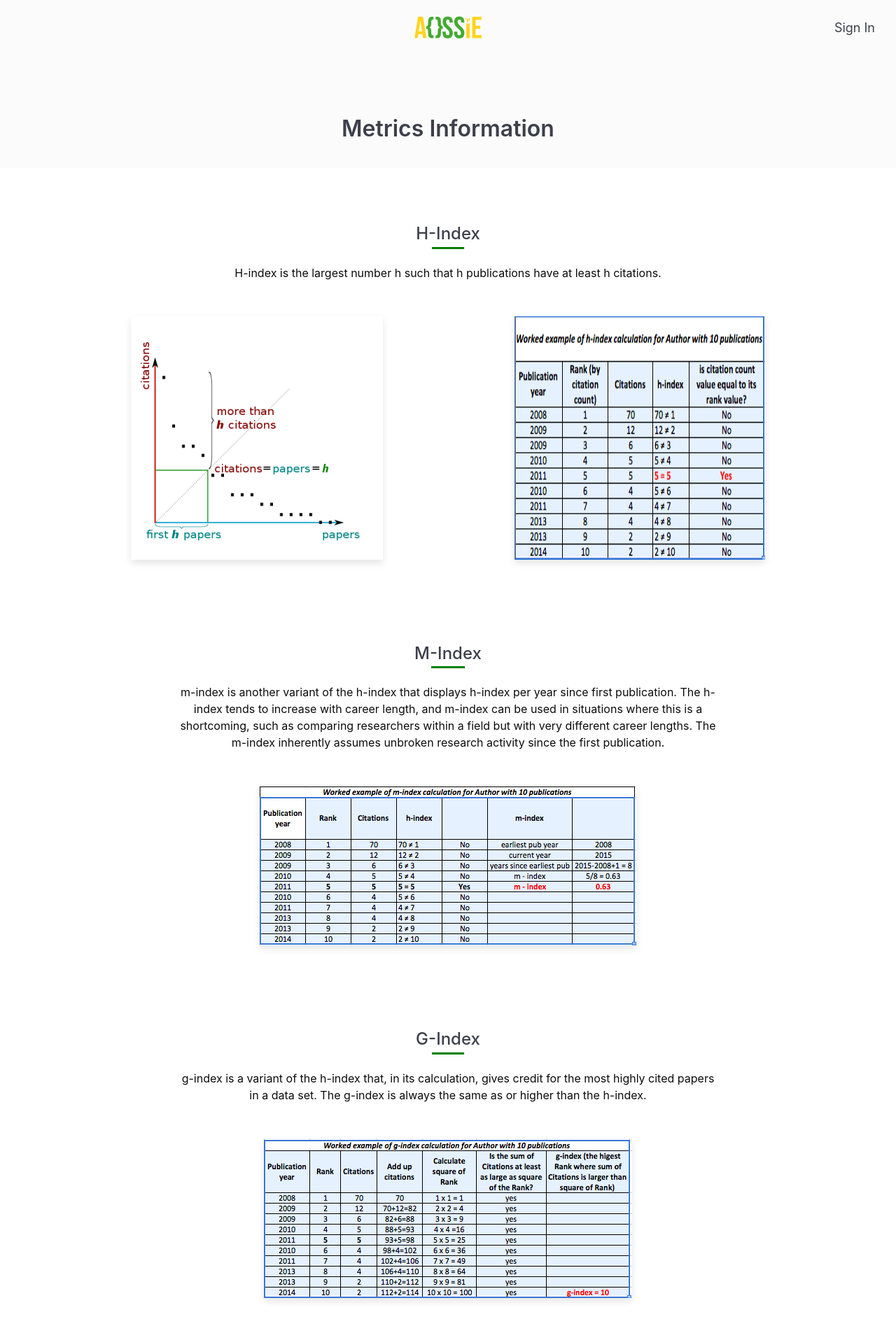
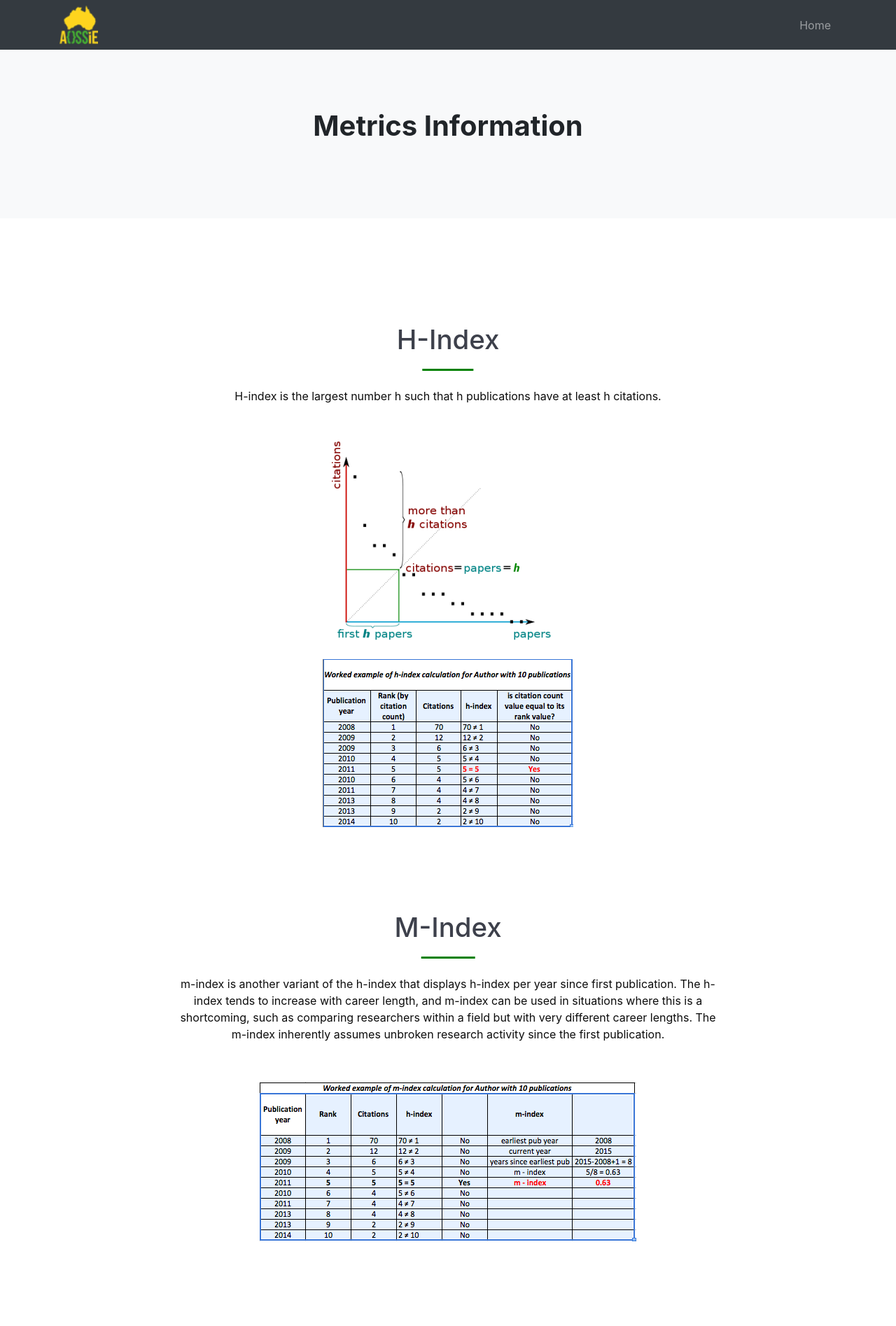
Before and after one commit to AOSSIE-Org/Aossie-Scholar, a Django app: page /metrics/info_page/ in a window 1280 px wide. Shown: the top 1895 px of the page at 70% size. Run offline with Django 3.2, Linux system fonts and the light colour scheme; parts of the project's set-up code (start-up, migrations or seed data) failed here and were passed over; some libraries are stand-ins or nearby versions; some web fonts are replaced.

Commit message:
onfo page made responsive

```diff
--- a/aossie_scholar/settings.py
+++ b/aossie_scholar/settings.py
@@ -76,9 +76,9 @@ WSGI_APPLICATION = 'aossie_scholar.wsgi.application'
 DATABASES = {
     'default': {
         'ENGINE': 'django.db.backends.postgresql',
-        'NAME': 'DATABASE NAME HERE',
-        'USER': 'USERNAME HERE',
-        'PASSWORD': 'PASSWORD HERE',
+        'NAME': 'aodb',
+        'USER': 'postgres',
+        'PASSWORD': 'burger',
         'HOST': '127.0.0.1',                #Default host and ports
         'PORT': '5432',
     }
--- a/metrics/static/metrics/infodesign.css
+++ b/metrics/static/metrics/infodesign.css
@@ -1,88 +1,18 @@
-@import url('https://rsms.me/inter/inter.css');
-
-*,
-*::before,
-*::after {
-	box-sizing: border-box;
+body{
+	overflow-x: hidden;
+}
+header {
+	padding: 156px 0 100px;
 }
 
-html {
-	max-width: 100%;
-	box-sizing: border-box;
-	font-size: 10px;
+section {
+	padding: 150px 0;
+	height: 85vh;
 }
 
-body {
-	margin: 0;
-	padding: 0;
-	box-sizing: border-box;
-	min-width: 100vw;
-	max-width: 100%;
-	font-size: 10px;
-	background-color: #fff;
-	font-family: "Inter", Helvetica, Verdana, Arial, sans-serif;
-	overflow-x: hidden;
-}
-
-.nav {
-	background-color: #FBFBFB;
-	width: 100vw;
-	height: 80px;
-	display: flex;
-	align-items: center;
-	justify-content: center;
-}
-
-.nav__link {
-	position: absolute;
-	right: 30px;
-	text-decoration: none;
-	font-size: 18px;
-	color: #3d404b;
-}
-
-.nav__link::after {
-	content: '';
-	display: block;
-	position: relative;
-	top: 1px;
-	width: 0;
-	height: 2px;
-	background-color: #3d404b;
-	transition: 0.3s cubic-bezier(0.785, 0.135, 0.15, 0.86);
-}
-
-.nav__link:hover {
-	color: #3d404b;
-	text-decoration: none;
-}
-
-.nav__link:hover::after {
-	width: 100%;
-}
-
-.header {
-	background-color: #FBFBFB;
-	width: 100vw;
-	height: 20vh;
-	padding-bottom: 4vh;
-	display: flex;
-	align-items: flex-end;
-	justify-content: center;
-}
-
-.header__heading {
-	font-size: 3.2rem;
-	font-weight: 600;
-	text-align: center;
-	color: #3d404b;
-}
-
-.information {
-	width: 100vw;
-	min-height: 100vh;
-	background-color: #ffffff;
-	margin-top: 10vh;
+img#navlogo {
+	width: 55px;
+	height: 55px;
 }
 
 .def {
@@ -134,14 +64,7 @@ body {
 .def__image {
 	box-shadow: 0px 5px 10px rgba(0, 0, 0, 0.1);
 }
-
-.footer {
-	margin-top: 10vh;
-	background-color: #34363f;
-	padding: 20px 0;
-	display: flex;
-	align-items: center;
-	justify-content: center;
-	color: #ffffff;
-	font-size: 1.8rem;
-}
+.responsive {
+	max-width: 100%;
+	height: auto;
+  }
--- a/metrics/templates/metrics/home.html
+++ b/metrics/templates/metrics/home.html
@@ -46,7 +46,7 @@
                         <a class="nav-link js-scroll-trigger" href="#register">Register</a>
                     </li>
                     <li class="nav-item">
-                        <a class="nav-link js-scroll-trigger" href="#contact">Contact</a>
+                        <a class="nav-link js-scroll-trigger" href="#contact">Contact Us</a>
                     </li>
                 </ul>
             </div>
--- a/metrics/templates/metrics/info.html
+++ b/metrics/templates/metrics/info.html
@@ -1,65 +1,105 @@
 <!DOCTYPE html>
 <html lang="en">
+{%load static %}
 
 <head>
-	<title>{{ Info }}</title>
-	<meta charset="UTF-8">
-	<meta name="viewport" content="width=device-width, initial-scale=1">
-	<link rel="stylesheet" type="text/css" href="https://bootswatch.com/4/flatly/bootstrap.min.css">
-	<link href="https://fonts.googleapis.com/css?family=Rock Salt" rel='stylesheet'>
-	{%load static %}
+
+    <meta charset="utf-8">
+    <meta name="viewport" content="width=device-width, initial-scale=1, shrink-to-fit=no">
+    <meta name="description" content="">
+    <meta name="author" content="">
+
+    <title>Metrics Info</title>
+    <link href="https://stackpath.bootstrapcdn.com/font-awesome/4.7.0/css/font-awesome.min.css" rel="stylesheet"
+        integrity="sha384-wvfXpqpZZVQGK6TAh5PVlGOfQNHSoD2xbE+QkPxCAFlNEevoEH3Sl0sibVcOQVnN" crossorigin="anonymous">
+
+
+    <!-- Bootstrap core CSS -->
+    <link rel="stylesheet" href="https://stackpath.bootstrapcdn.com/bootstrap/4.4.1/css/bootstrap.min.css"
+        integrity="sha384-Vkoo8x4CGsO3+Hhxv8T/Q5PaXtkKtu6ug5TOeNV6gBiFeWPGFN9MuhOf23Q9Ifjh" crossorigin="anonymous">
+
+
+    <!-- Custom styles for this template -->
     <link rel="stylesheet" type="text/css" href="{% static 'metrics/infodesign.css' %}">
 
 </head>
 
-<body>
-	<nav class="nav">
-		<img src="{% static 'metrics/images/AOSSIE_logo_text.png' %}" alt="" class="logo">
-		<a class="nav__link" href="{% url 'metrics:home' %}">Sign In</a>
+<body id="page-top">
+
+    <!-- Navigation -->
+    <nav class="navbar navbar-expand-lg navbar-dark bg-dark fixed-top" id="mainNav">
+        <div class="container">
+            <div class="aologo">
+                <a href=" http://127.0.0.1:8000/metrics/"><img id="navlogo"
+                        src="{% static 'metrics/images/AOSSIE_logo_08_cropped_tiny.png' %}" alt="aossie_logo"></a>
+            </div>
+            <button class="navbar-toggler" type="button" data-toggle="collapse" data-target="#navbarResponsive"
+                aria-controls="navbarResponsive" aria-expanded="false" aria-label="Toggle navigation">
+                <span class="navbar-toggler-icon"></span>
+            </button>
+            <div class="collapse navbar-collapse" id="navbarResponsive">
+                <ul class="navbar-nav ml-auto">
+                    <li class="nav-item">
+                        <a class="nav-link js-scroll-trigger" href="http://127.0.0.1:8000/metrics/">Home</a>
+                    </li>
+                </ul>
+            </div>
+        </div>
     </nav>
-	<header class="header">
-		<h1 class="header__heading">
-			Metrics Information
-		</h1>
+    <header class="bg-light text-black">
+        <div class="container text-center">
+            <h1><b>Metrics Information</h1>
+        </div>
     </header>
 
-	<section class="information">
+
+    <section id="search">
+        <div class="container">
+            <div class="row">
+                <div class="col-lg-8 mx-auto">
                     <div class="def def--h-index" id="h-index">
                         <h1 class="def__heading">H-Index</h1>
                         <p class="def__text">
                             H-index is the largest number h such that h publications have at least h citations.
                         </p>
-			<div class="def__images-wrapper">
-				<img class="def__image" id="hgraphimg" src="{% static 'metrics/images/hgraph.png' %}" alt="h index">
-				<img class="def__image" id="hindeximg" src="{% static 'metrics/images/hindex.png' %}" alt="h index">
-			</div>
+                        <img class="responsive" id="hgraphimg" src="{% static 'metrics/images/hgraph.png' %}"
+                                alt="h index">
+                        <img class="responsive" id="hindeximg" src="{% static 'metrics/images/hindex.png' %}"
+                                alt="h index">
                     </div>
                     <div class="def def--m-index" id="m-index">
                         <h1 class="def__heading">M-Index</h1>
                         <p class="def__text">
-				m-index is another variant of the h-index that displays h-index per year since first publication. The
-				h-index tends to increase with career length, and m-index can be used in situations where this is a
-				shortcoming, such as comparing researchers within a field but with very different career lengths. The
+                            m-index is another variant of the h-index that displays h-index per year since first
+                            publication. The
+                            h-index tends to increase with career length, and m-index can be used in situations where
+                            this is a
+                            shortcoming, such as comparing researchers within a field but with very different career
+                            lengths. The
                             m-index inherently assumes unbroken research activity since the first publication.
                         </p>
                         <div class="def__images-wrapper">
-				<img class="def__image" id="mindeximg" src="{% static 'metrics/images/m-index.png' %}" alt="m index">
+                            <img class="responsive" id="mindeximg" src="{% static 'metrics/images/m-index.png' %}"
+                                alt="m index">
                         </div>
                     </div>
                     <div class="def def--g-index" id="g-index">
                         <h1 class="def__heading">G-Index</h1>
                         <p class="def__text">
-				g-index is a variant of the h-index that, in its calculation, gives credit for the most highly
+                            g-index is a variant of the h-index that, in its calculation, gives credit for the most
+                            highly
                             cited papers in a data set. The g-index is always the same as or higher than the h-index.
                         </p>
                          <div class="def__images-wrapper">
-				<img class="def__image" id="mindeximg" src="{% static 'metrics/images/g-index.png' %}" alt="m index">
+                            <img class="responsive" id="mindeximg" src="{% static 'metrics/images/g-index.png' %}"
+                                alt="m index">
                         </div>
                     </div>
                     <div class="def def--tnc" id="tnc">
                         <h1 class="def__heading">TNC</h1>
                         <p class="def__text">
-				TNC is the sum of "Ncitations" column from the profile, i.e., the sum of, citations recieved for a
+                            TNC is the sum of "Ncitations" column from the profile, i.e., the sum of, citations recieved
+                            for a
                             publication normalized by number of co-Author's worked for that publication.
                         </p>
                     </div>
@@ -67,33 +107,57 @@
                         <h1 class="def__heading">TNCc</h1>
                         <p class="def__text">
                             Total Normalized Citations(TNCc) normalized per country. As the name suggests the metric is
-				computed taking Author's country into consideration. We use "Citations per document" data as per source.
+                            computed taking Author's country into consideration. We use "Citations per document" data as
+                            per source.
                             The
                             data can bee seen here <a href="https://www.scimagojr.com/countryrank.php">data</a>
                         </p>
                         <div class="def__images-wrapper">
-				<img class="def__image" id="mindeximg" src="{% static 'metrics/images/TNC.jpeg' %}" alt="m index">
+                            <img class="responsive" id="mindeximg" src="{% static 'metrics/images/TNC.jpeg' %}"
+                                alt="m index">
                         </div>
                     </div>
                     <div class="def def--o-index" id="o-index">
                         <h1 class="def__heading">O-Index</h1>
                         <p class="def__text">
-				The o-index corresponds to the geometric mean of the h-index and the most cited paper of a researcher.
+                            The o-index corresponds to the geometric mean of the h-index and the most cited paper of a
+                            researcher.
                         </p>
                          <div class="def__images-wrapper">
-				<img class="def__image" id="mindeximg" src="{% static 'metrics/images/o-index.png' %}" alt="o index">
+                            <img class="responsive" id="mindeximg" src="{% static 'metrics/images/o-index.png' %}"
+                                alt="o index">
                         </div>
                     </div>
                     <div class="def def--h-median" id="h-median">
                         <h1 class="def__heading">H-Median</h1>
                         <p class="def__text">
-				h-median is the geometric median of the number of citations in the set of the top-cited h articles of a publication. For example, a publication with citations 18, 7, 6, 3 and 2 respectively has a h-index of 3. Its top-cited article set is { 18, 7, 6 }. So, the h-median is its geometric median, which is 7.
+                            h-median is the geometric median of the number of citations in the set of the top-cited h
+                            articles of a publication. For example, a publication with citations 18, 7, 6, 3 and 2
+                            respectively has a h-index of 3. Its top-cited article set is { 18, 7, 6 }. So, the h-median
+                            is its geometric median, which is 7.
                         </p>
                     </div>
+                </div>
+            </div>
+        </div>
     </section>
-	<footer class="footer">
-		AOSSIE Scholar
-	</footer>
+
+    <!-- Footer -->
+    {% comment %} <footer class="py-5 bg-dark">
+        <div class="container">
+            <p class="m-0 text-center text-white">Copyright &copy; AossieScholar</p>
+        </div>
+    </footer> {% endcomment %}
+
+    <!-- Bootstrap core JavaScript -->
+    <script src="https://cdnjs.cloudflare.com/ajax/libs/jquery/3.4.1/jquery.min.js"></script>
+    <script src="https://cdnjs.cloudflare.com/ajax/libs/twitter-bootstrap/4.4.1/js/bootstrap.min.js"></script>
+
+    <!-- Plugin JavaScript -->
+    <script src="https://cdnjs.cloudflare.com/ajax/libs/jquery-easing/1.4.1/jquery.easing.min.js"></script>
+
+    <!-- Custom JavaScript for this theme -->
+    <script src="{% static 'metrics/js/scrolling-nav.js' %}"></script>
 
 </body>
 
```
Lines whose indentation alone changed are shown as unchanged.
